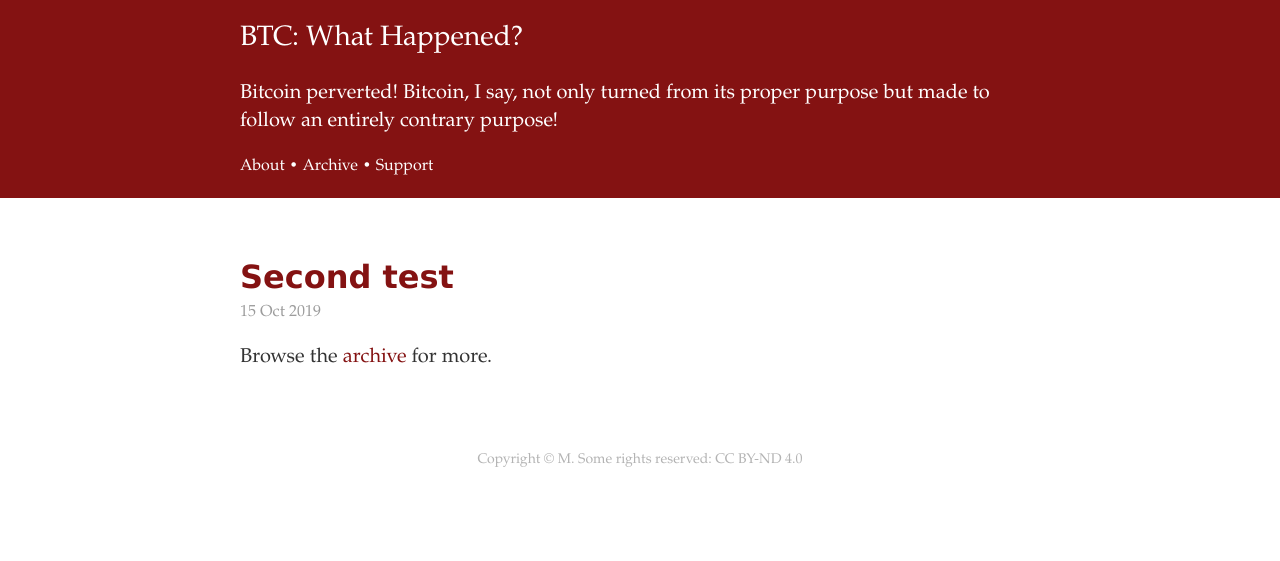
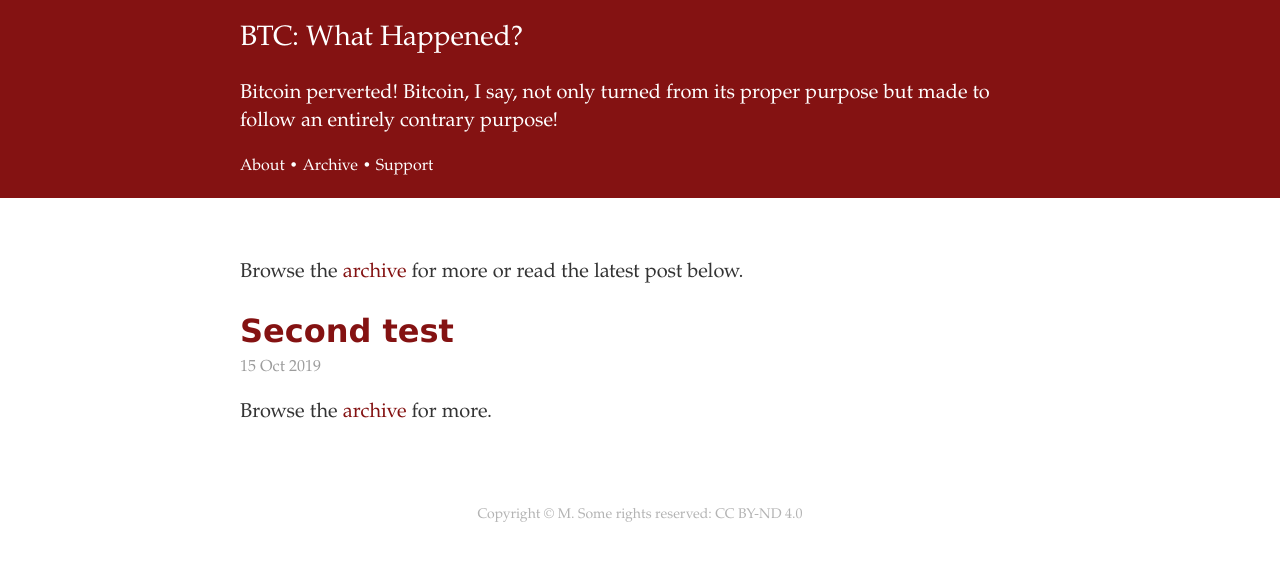
Before and after one commit to derykmakgill/nsi, a Jekyll site: the page built from index.html, in a window 1280 px wide. Shown: the top 561 px of the page. Built offline with Jekyll 4.4.1, drawn with Linux system fonts in a browser that asks for light colours; the list of posts is cut into pages by our own code.

Commit message:
Update index.html

```diff
--- a/index.html
+++ b/index.html
@@ -1,7 +1,9 @@
 ---
 layout: default
 ---
-
+<p>
+        Browse the <a href="/archive">archive</a> for more or read the latest post below.
+      </p>
 <div class="posts">
   {% for post in paginator.posts %}
   <article class="post">
```
